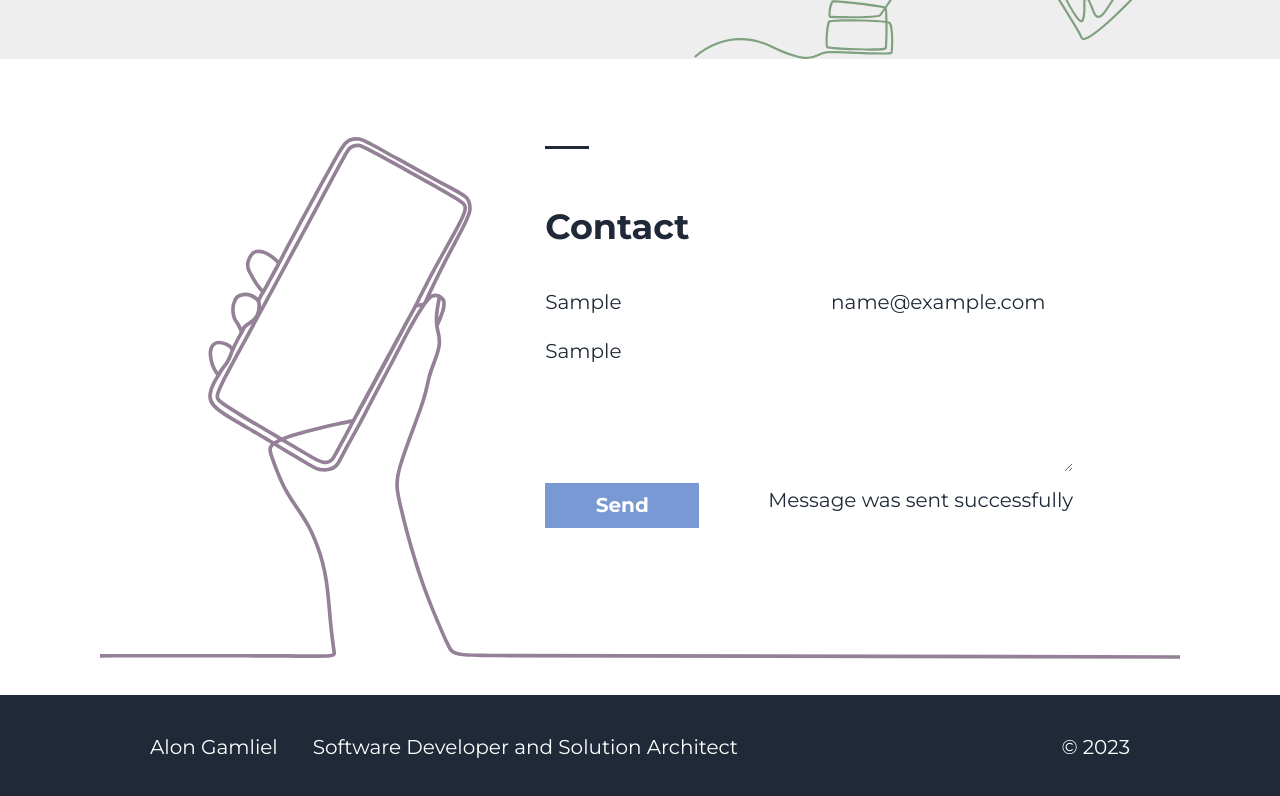
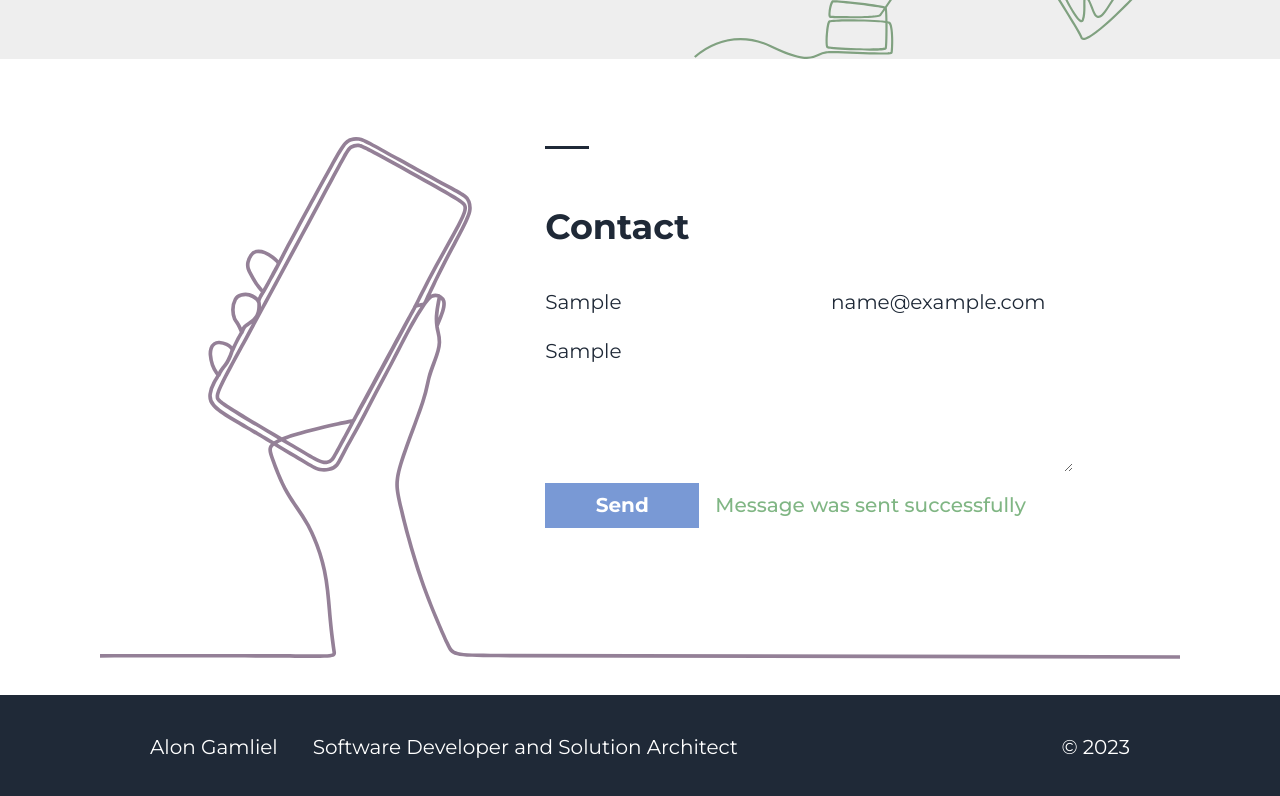
Before and after one commit to gamliela/website, a Next.js app in the folder packages/blog/: page / in a window 1280 px wide. Both pictures are taken after typing "Sample", "name@example.com", "Sample" into the empty fields and a click on the button "Send". Shown: the part 6321-7117 px from the top of the page. Built offline with nearby package versions, Linux system fonts and the light colour scheme.

Commit message:
Style form submission result.

```diff
--- a/packages/blog/components/ContactForm.module.css
+++ b/packages/blog/components/ContactForm.module.css
@@ -47,3 +47,17 @@
   width: calc(154cqw * 100 / 1080);
   height: calc(45cqw * 100 / 1080);
 }
+
+.form .submitSuccess, .form .submitError {
+  align-self: center;
+  flex-grow: 1;
+  font-weight: 500;
+}
+
+.form .submitSuccess {
+  color: rgb(128 182 132)
+}
+
+.form .submitError {
+  color: rgb(219 108 52)
+}
--- a/packages/blog/components/ContactForm.tsx
+++ b/packages/blog/components/ContactForm.tsx
@@ -65,9 +65,13 @@ function ContactForm({ className }: { className: string }) {
       </label>
       <button type="submit">Send</button>
       {submitResult === "Success" ? (
-        <span>&nbsp;&nbsp;&nbsp;Message was sent successfully</span>
+        <span className={styles.submitSuccess}>
+          &nbsp;&nbsp;&nbsp;Message was sent successfully
+        </span>
       ) : submitResult === "Failure" ? (
-        <span>&nbsp;&nbsp;&nbsp;Couldn&apos;t send message</span>
+        <span className={styles.submitError}>
+          &nbsp;&nbsp;&nbsp;Couldn&apos;t send message
+        </span>
       ) : undefined}
     </form>
   );
```
